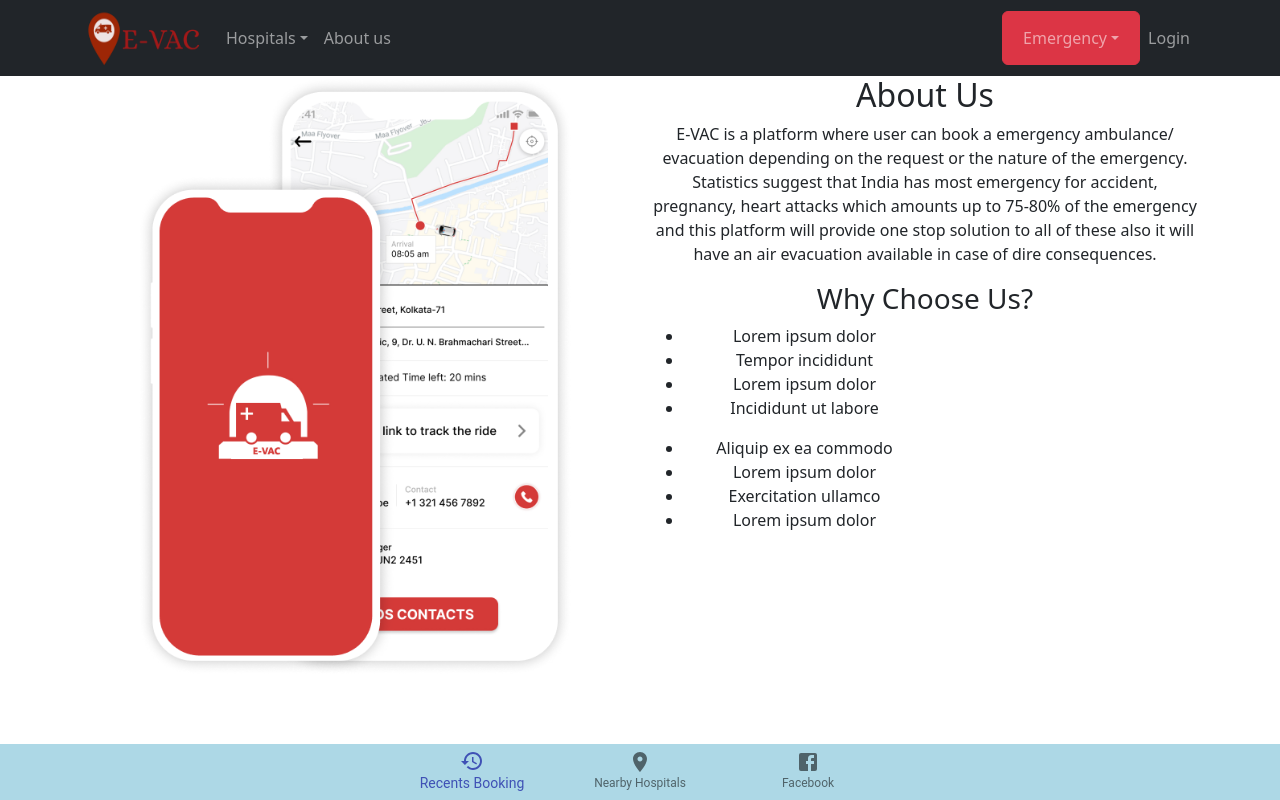
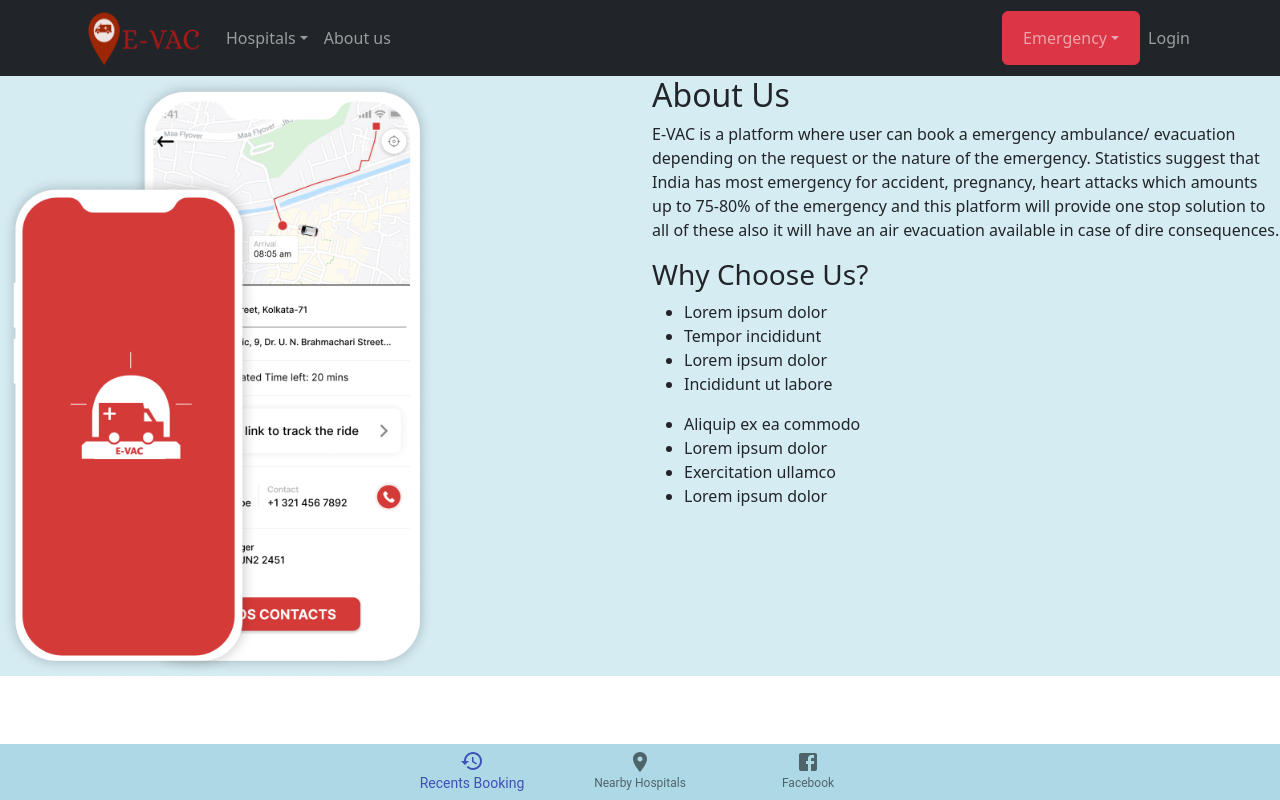
Before and after one commit to faizan14sid/E-VAC, a React (Create React App) app in the folder e-vac/: page /about in a window 1280 px wide. Built offline with nearby package versions, Linux system fonts and the light colour scheme; what google-maps-react would draw is missing.

Commit message:
added css to about page

```diff
--- /dev/null
+++ b/e-vac/src/Components/About.css
@@ -0,0 +1,34 @@
+.container-r {
+
+    width:fit-content;
+    height:fit-content;
+    top: 0;
+    bottom: 0;
+    opacity: 0;
+    left: 0;
+    right: 0;
+
+    transform: scale(.5);
+    animation: .5s slideIn ease-in-out forwards, 1s skewBg ease-in-out;
+}
+
+@keyframes skewBg {
+    0% {
+      transform: scale(.5);
+    }
+    100% {
+      transform: scale(1);
+    }
+}
+
+@keyframes slideIn {
+    100% {
+      transform: translateY(0px);
+      opacity: 1;
+    }
+  }
+  @keyframes underline {
+    100% {
+      width: 100%;
+    }
+  }
--- a/e-vac/src/Components/About.js
+++ b/e-vac/src/Components/About.js
@@ -1,17 +1,30 @@
 import React from "react";
 import Login from "./Login";
+import "./About.css";
 import slide1 from "../images/slide-2.png";
+
+
+
+const fillerStyle = {
+  'background': '#d6ecf3',
+
+  'textAlign': 'left',
+
+
+};
+
 const About = () => {
   return (
 
-    <div id="about">
-      <div className="container">
+    <div id="about" style={fillerStyle}>
+      <div className="container-r">
         <div className="row">
           <div className="col-xs-12 col-md-6">
           <img src={slide1} className="img-responsive" height="600px" alt=""/>
           </div>
           <div className="col-xs-12 col-md-6">
             <div className="about-text">
+
               <h2>About Us</h2>
               <p> E-VAC is a platform where user can book a emergency ambulance/ evacuation depending on the request or the nature of the emergency. Statistics suggest that India has most emergency for accident, pregnancy, heart attacks which amounts up to 75-80% of the emergency and this platform will provide one stop solution to all of these also it will have an air evacuation available in case of dire consequences.</p>
               <h3>Why Choose Us?</h3>
```
